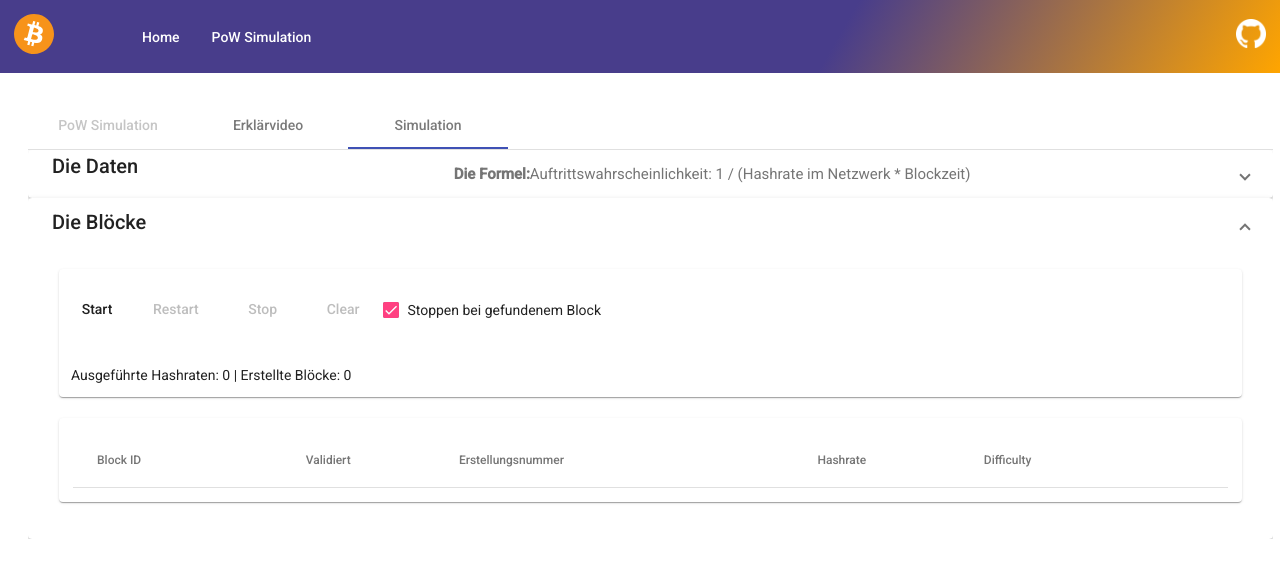
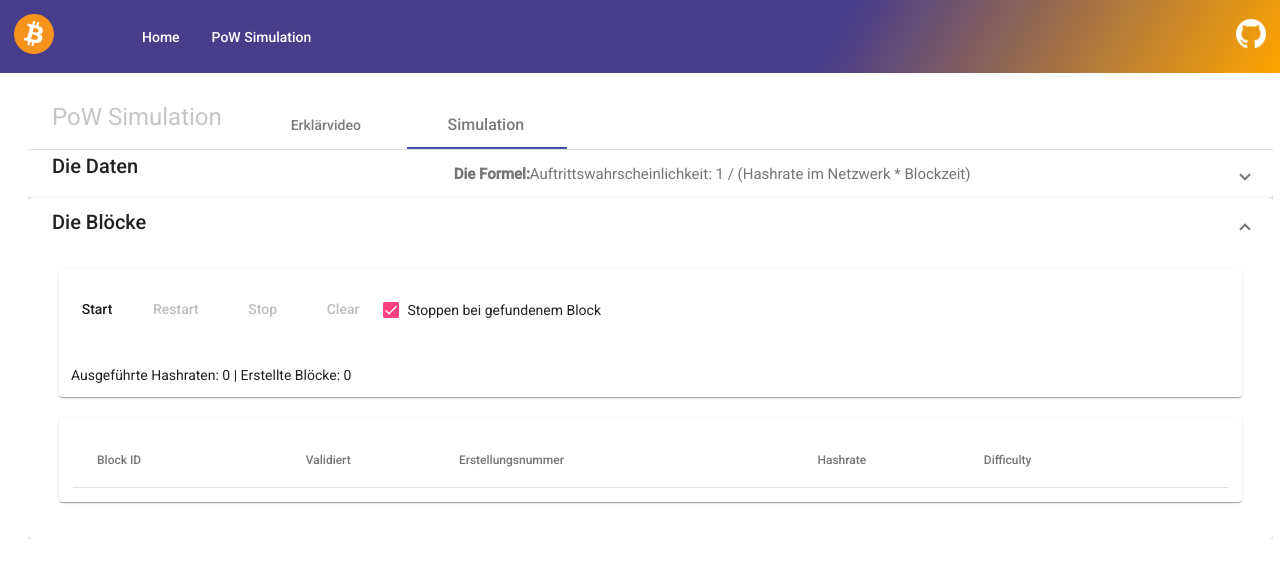
Before and after one commit to MyKaez/btc-playground, an Angular app: page /pow in a window 1280 px wide. Shown: the top 578 px of the page. Built offline with nearby package versions, Linux system fonts and the light colour scheme.

Commit message:
fixed first tab including name

```diff
--- a/src/app/simulators/pow/pow.component.html
+++ b/src/app/simulators/pow/pow.component.html
@@ -1,5 +1,8 @@
 <mat-tab-group mat-align-tabs="start" selectedIndex="2">
-    <mat-tab label="PoW Simulation" disabled="true">
+    <mat-tab disabled="true">
+        <ng-template mat-tab-label>
+            <h1>PoW Simulation</h1>
+        </ng-template>
     </mat-tab>
     <mat-tab label="Erklärvideo">
         <app-vid [video]="'https://www.youtube.com/embed/E2ee5ewEddE'"></app-vid>
--- a/src/app/simulators/pow/pow.component.scss
+++ b/src/app/simulators/pow/pow.component.scss
@@ -1,5 +1,9 @@
 .demo-table {
   width: 100%;
+}
+
+:host ::ng-deep .mat-tab-label-active {
+  font-size: medium;
 }
 
 .mat-row .mat-cell {
```
